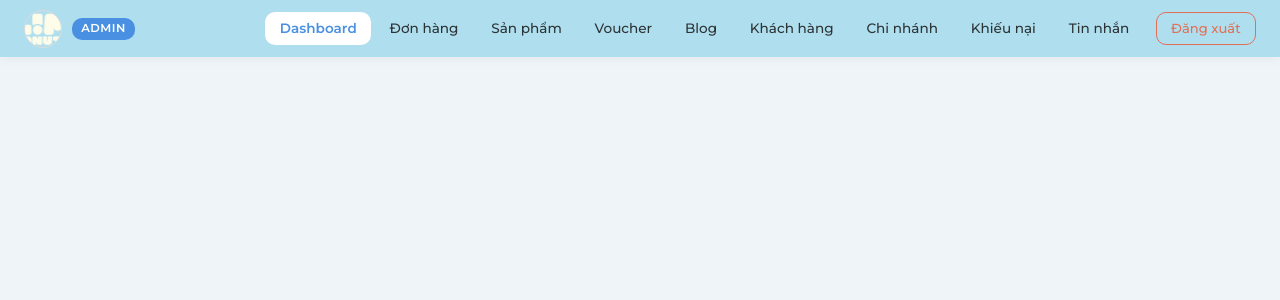
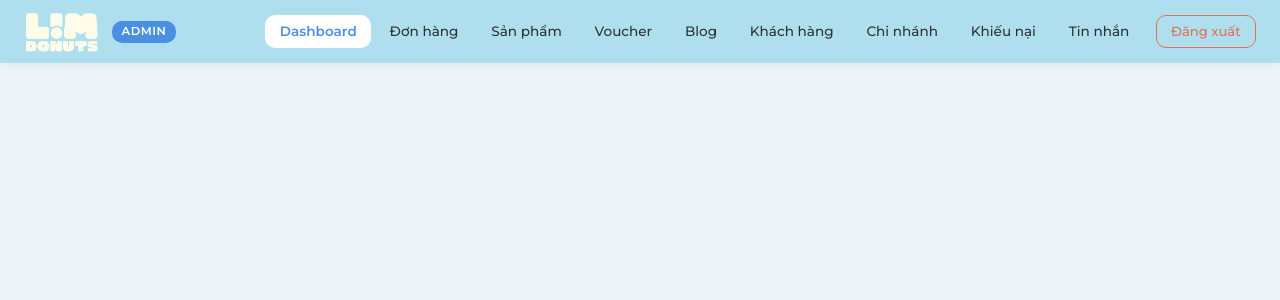
Before and after one commit to ToUyen69/LIMDonut, an Angular app in the folder my-app-admin/: page / in a window 1280 px wide. Shown: the top 300 px of the page. Built offline with nearby package versions, Linux system fonts and the light colour scheme; no server answers; sample sign-in values are in the browser's storage; a web font is replaced by a local one.

Commit message:
fix: restore admin header logo to its original rectangular shape without border-radius

```diff
--- a/my-app-admin/src/app/app.css
+++ b/my-app-admin/src/app/app.css
@@ -18,11 +18,8 @@
 }
 
 .admin-brand-logo {
-  height: 38px;
-  width: 38px;
-  border-radius: 50%;
-  object-fit: cover;
-  border: 1.5px solid #dcdcdc;
+  height: 44px;
+  width: auto;
 }
 
 .admin-brand-sub {
```
